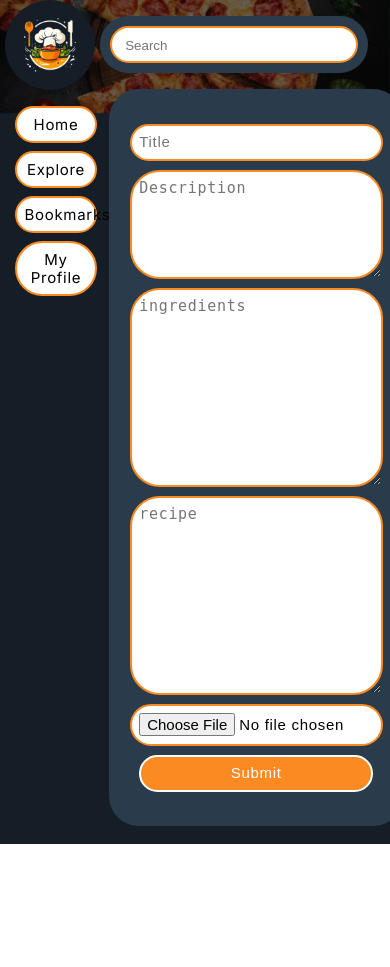
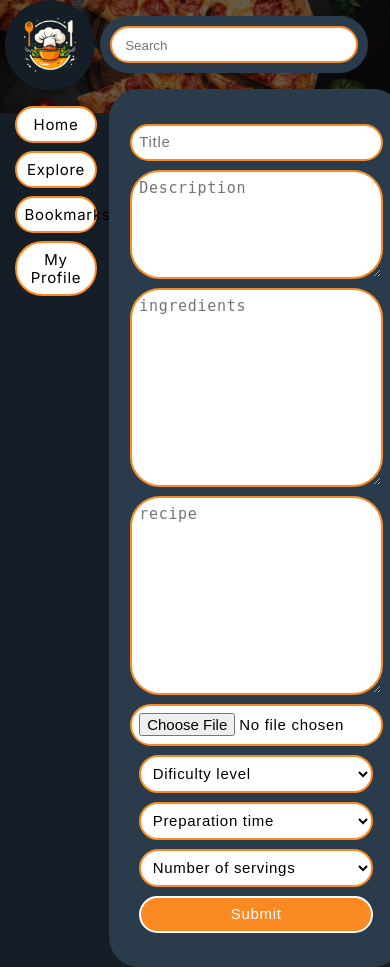
Before and after one commit to ci4m3k/CookSpot, a PHP site: page /public/views/add-post.php in a window 390 px wide. Before the commit the page ends 844 px from the top, so only its background shows below. Run offline with PHP 8.4, Linux system fonts and the light colour scheme; some libraries are stand-ins or nearby versions.

Commit message:
added missing information about post
added: prep_time ,difficulty, number_of_servings, date

```diff
--- a/public/css/add-post.css
+++ b/public/css/add-post.css
@@ -51,6 +51,15 @@ button.input-text {
 
 }
 
+.lists{
+    display: grid;
+    grid-template-columns: repeat(3, 1fr);
+    width: 100%;
+    grid-gap: 2em;
+    align-items: center;
+    justify-items: center;
+}
+
 
 
 @media screen and (max-width: 1200px) {
@@ -58,6 +67,14 @@ button.input-text {
     button.input-text {
         width: calc(50% + 19px);
 
+    }
+
+    .lists{
+    display: flex;
+    flex-direction: column;
+    justify-content: center;
+    grid-gap: unset;
+    width: 60%;
     }
 
 }
@@ -68,6 +85,10 @@ button.input-text {
         width: calc(100% + 19px);
 
     }
+    .lists{
+        width: 100%;
+
+        }
 
 
 }
--- a/public/views/add-post.php
+++ b/public/views/add-post.php
@@ -75,6 +75,58 @@
                 <textarea name="ingredients" rows="10" placeholder="ingredients"></textarea>
                 <textarea name="recipe" rows="10"  placeholder="recipe"></textarea>
                 <input type="file" name="image" class="input-text" >
+
+                <div class="lists">
+                    <select name="difficulty" class="input-text">
+                        <option value="empty">Dificulty level</option>
+                        <option value="easy">easy</option>
+                        <option value="medium">medium</option>
+                        <option value="hard">hard</option>
+                    </select>
+
+                    <select name="prep_time" class="input-text">
+                        <option value="empty">Preparation time</option>
+                        <option value="5min">5 minutes</option>
+                        <option value="10min">10 minutes</option>
+                        <option value="15min">15 minutes</option>
+                        <option value="20min">20 minutes</option>
+                        <option value="30min">30 minutes</option>
+                        <option value="45min">45 minutes</option>
+                        <option value="1h">1 hour</option>
+                        <option value="1,5h">1 hour 30 minutes</option>
+                        <option value="2h">2 hours</option>
+                        <option value="2,5h">2 hours 30 minutes</option>
+                        <option value="3h">3 hours</option>
+                        <option value="<3h">more than 3 hours</option>
+                    </select>
+
+                    <select name="number_of_servings"  class="input-text">
+                        <option value="empty" >Number of servings </option>
+                        <option value="1" >For 1 </option>
+                        <option value="1" >For 2 </option>
+                        <option value="1" >For 3 </option>
+                        <option value="1" >For 4 </option>
+                        <option value="1" >For 5 </option>
+                        <option value="1" >For 6 </option>
+                        <option value="1" >For 7 </option>
+                        <option value="1" >For 8 </option>
+                        <option value="1" >For 9 </option>
+                        <option value="1" >For 10 </option>
+                        <option value="1" >For 11 </option>
+                        <option value="1" >For 12 </option>
+                        <option value="1" >For 13 </option>
+                        <option value="1" >For 14 </option>
+                        <option value="1" >For 15 </option>
+                        <option value="1" >For 16 </option>
+                        <option value="1" >For 17 </option>
+                        <option value="1" >For 18 </option>
+                        <option value="1" >For 19 </option>
+                        <option value="1" >For 20 </option>
+                    </select>
+
+
+                </div>
+
                 <button type="submit" class="input-text"> Submit </button>
 
 
```
Also changed, not shown: public/views/post-page.php (+19 -14 lines), src/controllers/PostController.php (+6 -2 lines), src/models/Post.php (+58 -1 lines).
